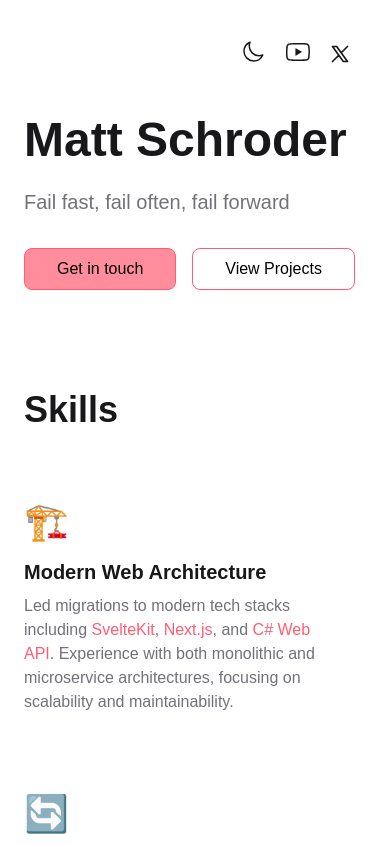
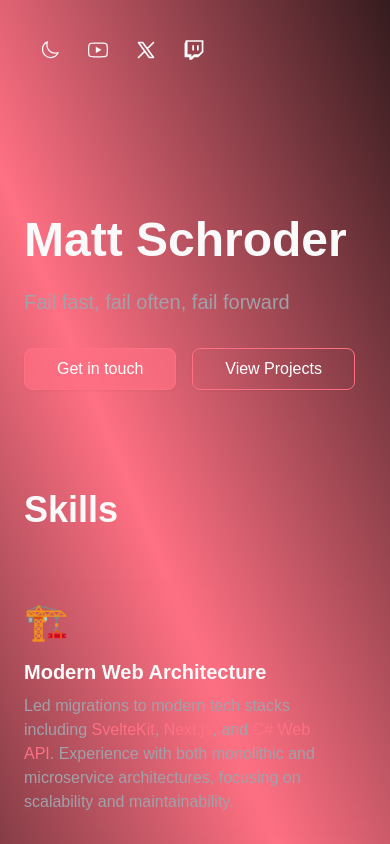
Before and after one commit to devmattrs/portfolio, a SvelteKit app: page / in a window 390 px wide. Shown: the top 844 px of the page. Built offline with nearby package versions, Linux system fonts and the light colour scheme; a web font is replaced by a local one.

Commit message:
updated cleaner background

```diff
--- a/src/app.css
+++ b/src/app.css
@@ -13,7 +13,7 @@
 	--secondary-foreground: hsl(240 5.9% 10%);
 	--muted: hsl(240 4.8% 95.9%);
 	--muted-foreground: hsl(240 3.8% 46.1%);
-	--accent: #ff5d73;
+	--accent: #ff4760;
 	--accent-foreground: black;
 	--destructive: hsl(0 84.2% 60.2%);
 	--destructive-foreground: hsl(0 0% 98%);
@@ -41,7 +41,7 @@
 	--secondary-foreground: hsl(0 0% 98%);
 	--muted: hsl(0 0% 15%);
 	--muted-foreground: hsl(240 5% 64.9%);
-	--accent: #ff5d73;
+	--accent: #ff7083; /* --accent: #90a955; */
 	--accent-foreground: white;
 	--destructive: 0 62.8% 30.6%;
 	--destructive-foreground: 0 85.7% 97.3%;
--- /dev/null
+++ b/src/lib/components/icons/arrow.svelte
@@ -0,0 +1,18 @@
+<script lang="ts">
+	let { class: className } = $props();
+</script>
+
+<svg
+	xmlns="http://www.w3.org/2000/svg"
+	width="200"
+	height="200"
+	viewBox="0 0 24 24"
+	class={className}
+	><path
+		fill="none"
+		stroke-linecap="round"
+		stroke-linejoin="round"
+		stroke-width="1.5"
+		d="m13 15l3-3m0 0l-3-3m3 3H8m13 0a9 9 0 1 0-18 0a9 9 0 0 0 18 0Z"
+	/></svg
+>
--- /dev/null
+++ b/src/lib/components/icons/twitch.svelte
@@ -0,0 +1,10 @@
+<script lang="ts">
+	let { class: className, ...props } = $props();
+</script>
+
+<svg {...props} class={className} width="200" height="200" viewBox="0 0 408 432"
+	><path
+		fill="currentColor"
+		d="M296 374h-83l-56 55h-55v-55H0V77L28 3h379v259zm74-130V40H65v269h83v55l56-55h102zM269 114h37v111h-37V114zM167 225V114h37v111h-37z"
+	/></svg
+>
--- a/src/routes/+layout.svelte
+++ b/src/routes/+layout.svelte
@@ -11,20 +11,24 @@
 	import '../app.css';
 	import Youtube from '$lib/components/icons/youtube.svelte';
 	import X from '$lib/components/icons/x.svelte';
+	import Background from './components/background.svelte';
+	import Twitch from '$lib/components/icons/twitch.svelte';
 
 	let { children } = $props();
 
 	let theme = $state('dark');
 
 	onMount(() => {
-		const currentTheme = document.documentElement.getAttribute('data-theme');
+		const currentTheme = localStorage.getItem('theme');
 		theme = currentTheme || 'dark';
+		document.documentElement.setAttribute('data-theme', theme);
 	});
 
 	const toggleTheme = () => {
 		const currentTheme = document.documentElement.getAttribute('data-theme');
 		const newTheme = currentTheme === 'dark' ? 'light' : 'dark';
 		document.documentElement.setAttribute('data-theme', newTheme);
+		localStorage.setItem('theme', newTheme);
 		theme = newTheme;
 	};
 
@@ -46,6 +50,30 @@
 			}
 		});
 	});
+
+	let socials = $derived([
+		{
+			icon: theme === 'dark' ? Moon : Sun,
+			action: toggleTheme,
+			label: 'Toggle theme',
+			current: () => theme === 'dark'
+		},
+		{
+			icon: Youtube,
+			href: 'https://youtube.com/@devmattrs',
+			label: 'YouTube'
+		},
+		{
+			icon: X,
+			href: 'https://x.com/devmattrs',
+			label: 'X (Twitter)'
+		},
+		{
+			icon: Twitch,
+			href: 'https://www.twitch.tv/devmattrs',
+			label: 'Twitch'
+		}
+	]);
 </script>
 
 <svelte:head>
@@ -53,20 +81,20 @@
 	<meta name="description" content="Full Stack Engineer and Developer portfolio" />
 </svelte:head>
 
-<div class="fixed top-8 right-8 z-20">
-	<Button class="rounded-xl p-2" onclick={toggleTheme}>
-		{#if theme === 'light'}
-			<Sun class="h-6 w-6" />
-		{:else}
-			<Moon class="h-6 w-6" />
-		{/if}
-	</Button>
-	<Button class="rounded-xl p-2">
-		<Youtube class="h-6 w-6" />
-	</Button>
-	<Button class="rounded-xl p-2">
-		<X class="h-5 w-5" />
-	</Button>
+<Background />
+<div class=" top-8 left-8 z-20 mx-auto flex h-fit max-w-3xl gap-3 p-2 px-8 py-8 md:bottom-8">
+	{#each socials as social}
+		<a
+			href={social.href}
+			target="_blank"
+			rel="noopener noreferrer"
+			class="group relative transition-all duration-300 hover:scale-110"
+		>
+			<Button onclick={social.action ?? (() => {})} class="hover:bg-secondary/80 rounded-xl p-2">
+				<social.icon class="h-5 w-5 transition-transform duration-300 group-hover:rotate-12" />
+			</Button>
+		</a>
+	{/each}
 </div>
 
 {@render children()}
--- a/src/routes/components/Projects.svelte
+++ b/src/routes/components/Projects.svelte
@@ -1,4 +1,6 @@
 <script lang="ts">
+	import Arrow from '$lib/components/icons/arrow.svelte';
+
 	const projects = [
 		{
 			title: 'Strukt Chat Application',
@@ -12,7 +14,7 @@
 			description:
 				'A comprehensive web application platform featuring automated deployments, invoicing, and custom mailing solutions. Built with enterprise-grade infrastructure and payment processing.',
 			image: '/strukt.png',
-			tags: ['Next.js', 'TS', 'Github Actions', 'AWS', 'Stripe'],
+			tags: ['Next.js', 'TS', 'Github Actions', 'AWS'],
 			link: 'https://strukt.io'
 		},
 		{
@@ -20,33 +22,40 @@
 			description:
 				'Led migration from SSMS to a modern data pipeline, enabling process codification and automated scaling. Transformed XML-based workflows into maintainable, monitored processes.',
 			image: '/datapipeline.png',
-			tags: ['Python', 'PostgreSQL', 'FastAPI', 'Docker']
+			tags: ['Python', 'PostgreSQL', 'FastAPI', 'Microservices', 'Kubernetes']
 		},
 		{
 			title: 'Automated Release Notes',
 			description:
 				'Innovative LLM-powered system that automates release note generation by analyzing git commits, PRs, and ticket data, significantly reducing engineering overhead.',
 			image: '/release-notes.png',
-			tags: ['Python', 'OpenAI', 'GitHub API', 'CI/CD']
+			tags: ['Python', 'OpenAI', 'GraphQL', 'Github Actions']
+		},
+		{
+			title: 'Metadata Management System',
+			description:
+				'A system for managing metadata for a large number of files. This is a web application that allows analysts to view and interact with the data warehouse.',
+			image: '/metadata-management.png',
+			tags: ['C#', '.NET', 'Snowflake', 'Sveltekit', 'TailwindCSS']
 		},
 		{
 			title: 'SermonDone',
 			description:
 				'Innovative LLM-powered system that automates release note generation by analyzing git commits, PRs, and ticket data, significantly reducing engineering overhead.',
-			tags: ['Python', 'OpenAI', 'GitHub API', 'CI/CD'],
+			tags: ['Next.js', 'OpenAI', 'Vercel', 'Stripe'],
 			link: 'https://www.sermondone.com/'
 		},
 		{
 			title: 'Exposure Essence',
 			description:
 				'A photography website for a local photographer. This is a complete overhaul of the existing website, with a cleaner design, better user experience, and cleaner galleries',
-			tags: ['Python', 'OpenAI', 'GitHub API', 'CI/CD'],
+			tags: ['Python', 'OpenAI', 'GraphQL', 'Azure'],
 			link: 'https://exposureessence.com'
 		}
 	];
 </script>
 
-<section id="projects" class="py-20">
+<section id="projects" class="py-16">
 	<h2 class="text-secondary-foreground mb-12 text-4xl font-bold">Projects</h2>
 
 	<div class="grid grid-cols-1 gap-8 md:grid-cols-2">
@@ -65,19 +74,25 @@
 					/>
 				{/if} -->
 
-				<div class="flex flex-row gap-5">
-					<h3 class="text-secondary-foreground mb-2 text-xl font-bold">{project.title}</h3>
-					{#if project.link}
-						<a href={project.link} target="_blank" class="text-secondary-foreground my-3 text-lg">
-							<span class="text-secondary-foreground/50"> -></span>
-						</a>
-					{/if}
+				<div class="">
+					<a
+						href={project.link}
+						target="_blank"
+						class="text-secondary-foreground group mb-2 flex flex-row items-center gap-5 text-lg"
+					>
+						<h3 class="text-secondary-foreground text-xl font-bold">{project.title}</h3>
+						{#if project.link}
+							<Arrow
+								class="stroke-accent h-6 w-6 rotate-0 transition-transform duration-300 group-hover:-rotate-45"
+							/>
+						{/if}
+					</a>
 				</div>
 				<p class="text-muted-foreground mb-4">{@html project.description}</p>
 				<div class="flex flex-wrap gap-2">
 					{#each project.tags as tag}
 						<span
-							class="text-secondary-foreground/50 hover:bg-secondary/60 bg-secondary/50 rounded-full px-3 py-1 text-sm"
+							class="text-secondary-foreground/60 bg-accent-foreground/10 rounded-full px-3 py-1 text-sm"
 						>
 							{tag}
 						</span>
--- a/src/routes/components/background.svelte
+++ b/src/routes/components/background.svelte
@@ -1,7 +1,5 @@
 <script lang="ts">
 	import { onMount } from 'svelte';
-	import { fade } from 'svelte/transition';
-	import { cubicOut } from 'svelte/easing';
 	import { tick } from 'svelte';
 
 	let props = $props();
@@ -41,45 +39,33 @@
 	];
 
 	animatePaths();
+
+	onMount(() => {
+		let time = 0;
+
+		const animate = () => {
+			time += 0.005;
+
+			// Calculate gradient positions
+			const x1 = Math.sin(time) * 50 + 50;
+			const x2 = Math.cos(time) * 50 + 50;
+
+			// Apply gradient directly to canvas element
+			canvas.style.background = `linear-gradient(${time * 45}deg,
+				var(--background) 0%,
+				var(--accent) 50%,
+				var(--background) 100%)`;
+			canvas.style.backgroundSize = '150% 150%';
+			canvas.style.backgroundPosition = `${x1}% ${x2}%`;
+
+			requestAnimationFrame(animate);
+		};
+
+		animate();
+	});
 </script>
 
-<svg
-	id="uuid-8ab95e7a-1764-4095-b83e-2ffbd898077f"
-	data-name="Layer 2"
-	xmlns="http://www.w3.org/2000/svg"
-	viewBox="0 0 1923.33 1083"
-	{...props}
->
-	<g id="uuid-59ab644d-007d-4ee2-ad37-c744f2f70cc1" data-name="Layer 1">
-		{#each paths as { d, transform }}
-			<path
-				{d}
-				fill="#fff"
-				stroke="#000"
-				stroke-miterlimit="10"
-				stroke-width={strokeWidth}
-				{transform}
-			/>
-		{/each}
-		<line
-			x1="1921.51"
-			y1="433.41"
-			x2="1547.21"
-			y2="1082"
-			fill="#fff"
-			stroke="#000"
-			stroke-miterlimit="10"
-			stroke-width={strokeWidth}
-		/>
-		<line
-			x1="1690.07"
-			y1="2"
-			x2="1921.51"
-			y2="511.33"
-			fill="#fff"
-			stroke="#000"
-			stroke-miterlimit="10"
-			stroke-width={strokeWidth}
-		/>
-	</g>
-</svg>
+<canvas
+	bind:this={canvas}
+	class="fixed inset-0 h-screen w-screen transition-colors duration-300 dark:opacity-10"
+></canvas>
--- a/src/routes/components/hero.svelte
+++ b/src/routes/components/hero.svelte
@@ -16,18 +16,17 @@
 		<p class="text-muted-foreground mb-8 max-w-2xl text-xl md:text-2xl">
 			Fail fast, fail often, fail forward
 		</p>
-
 		<div class="flex gap-4">
 			<a href="mailto:matt@strukt.io">
 				<button
-					class="border-accent bg-accent/70 text-accent-foreground hover:bg-accent/80 rounded-lg border px-8 py-2 shadow-xs transition-colors"
+					class="border-accent bg-accent/70 text-accent-foreground hover:bg-accent/80 cursor-pointer rounded-lg border px-8 py-2 shadow-xs"
 				>
 					Get in touch
 				</button>
 			</a>
 			<a href="#projects" onclick={(e) => scrollTo(e, '#projects')}>
 				<button
-					class="border-accent text-accent-foreground hover:bg-accent/80 rounded-lg border px-8 py-2 shadow-xs transition-colors"
+					class="border-accent text-accent-foreground hover:bg-accent/80 cursor-pointer rounded-lg border px-8 py-2 shadow-xs"
 				>
 					View Projects
 				</button>
```
